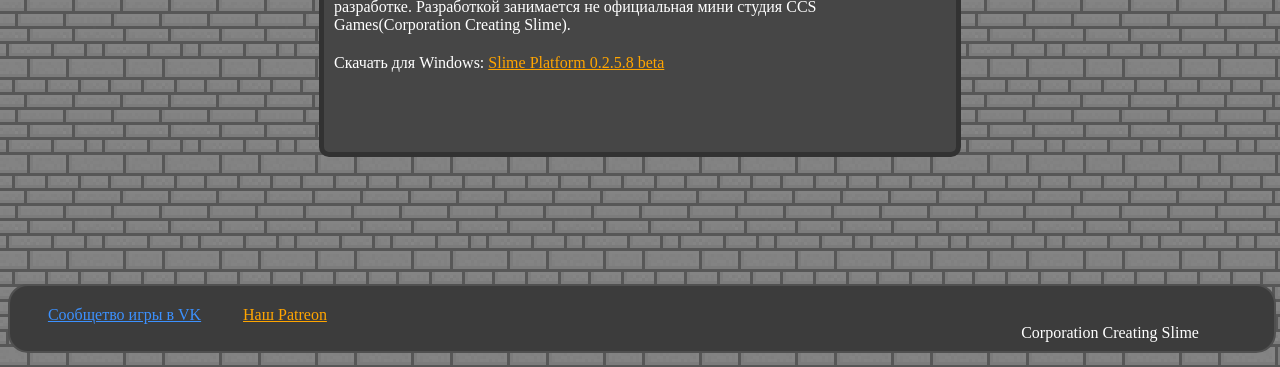
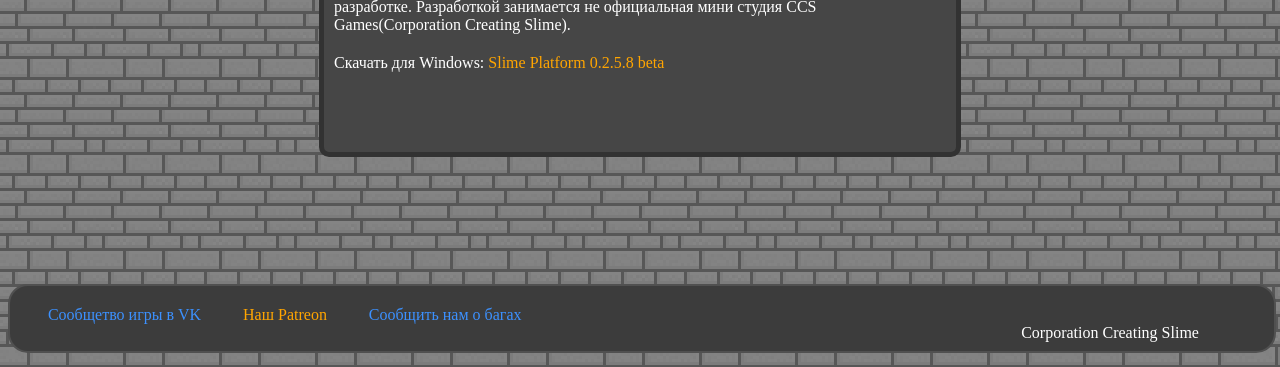
Before and after one commit to ii764/SP2, a plain HTML site: page index.html in a window 1280 px wide. Shown: the part 412-779 px from the top of the page. Drawn offline with Linux system fonts and the light colour scheme.

Commit message:
Add files via upload

```diff
--- a/index.html
+++ b/index.html
@@ -12,14 +12,14 @@
 			<b>Slime Platform</b> - инди игра в жанре платформер являющаяся предысторией босса (Короля слизней) из игры <b id="reworld">Re:World Survival</b> которая в данный момент тоже находится в разработке. Разработкой занимается не официальная мини студия CCS Games(Corporation Creating Slime).
 		</div>
 		<div class="download">
-			Скачать для Windows: <a download="0.2.5.8b.rar" href="0.2.5.8b.rar" style="color: orange">Slime Platform 0.2.5.8 beta</a>
+			Скачать для Windows: <a download="0.2.5.8b.rar" href="0.2.5.8b.rar" style="color: orange; text-decoration: none;">Slime Platform 0.2.5.8 beta</a>
 		</div>
 	</div>
 	<div class="podval">
-		<a id="myVk" href="https://vk.com/public204389264">Сообщетво игры в VK</a>
-		<a id="myPatr" href="https://www.patreon.com/CCS_Games">Наш Patreon</a>
+		<a target="_blank" id="myVk" href="https://vk.com/public204389264" style="text-decoration: none;">Сообщетво игры в VK</a>
+		<a target="_blank" id="myPatr" href="https://www.patreon.com/CCS_Games" style="text-decoration: none;">Наш Patreon</a>
+		<a target="_blank" id="myVk" href="http://latypo4s.beget.tech/" style="text-decoration: none;">Сообщить нам о багах</a>
 		<label id="lib">Corporation Creating Slime</label>
-		<div style="color: rgba(60, 60, 60, 0);">forSaninskaiaSaka</div>
 	</div>
 </body>
 </html>
```
